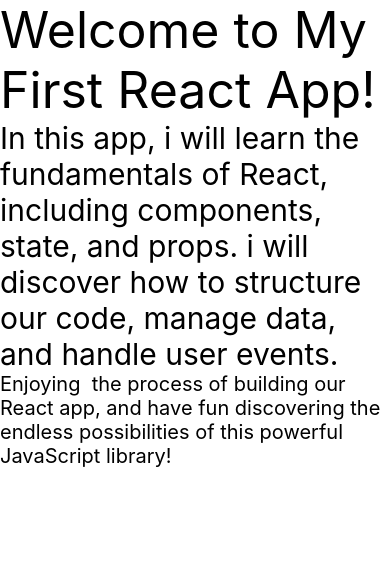
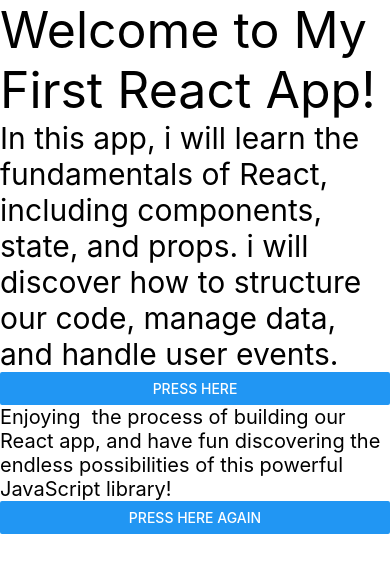
Before and after one commit to Sakib-203-15-3883/Learn-react-native, a React Native app: screen / in a window 390 px wide. Shown: the top 572 px of the page. Built offline with nearby package versions, Linux system fonts and the light colour scheme.

Commit message:
View,Text,Button component

```diff
--- a/App.tsx
+++ b/App.tsx
@@ -2,7 +2,16 @@ import React from 'react';
 import {
   Text,
   View,
+  Button
 } from 'react-native';
+
+
+
+// Here, a functional component named App is defined. It uses an arrow function syntax (() => {}) to define the component. The component returns JSX code wrapped inside a View component, which acts as a container for other components.
+
+// Inside the View, there are three Text components, each with different font sizes (50, 30, and 20). They contain the text content you provided as a message for your first React app.
+
+//JSX (JavaScript XML) is an extension to JavaScript syntax that allows you to write HTML-like code within JavaScript. It's a syntax extension used in React (including React Native) to describe the structure and appearance of UI components.
 
 const App = ()=>{
   return (
@@ -11,8 +20,12 @@ const App = ()=>{
 
     <Text style={{fontSize:30}}>In this app, i will learn the fundamentals of React, including components, state, and props. i will discover how to structure our code, manage data, and handle user events. </Text>
 
+    <Button title="Press here" onPress={() => console.log('Button pressed')} />
+
+
     <Text style={{fontSize:20}}>Enjoying  the process of building our React app, and have fun discovering the endless possibilities of this powerful JavaScript library! </Text>
 
+    <Button title="Press here Again" onPress={() => console.log('Button pressed Again')} />
 
     </View>
   )
```
